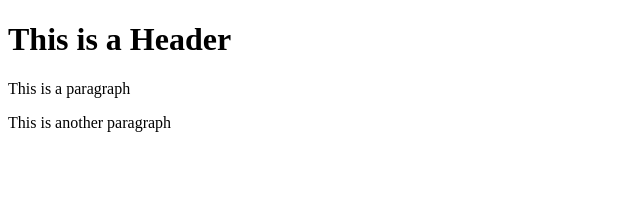
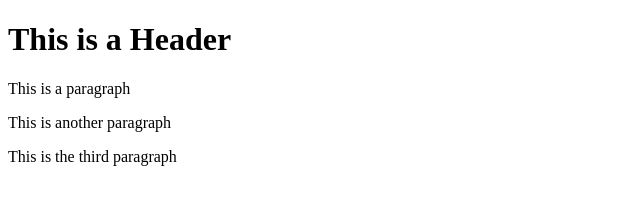
Before and after one commit to Markolito/gitTest, a plain HTML site: page index.html in a window 1280 px wide. Shown: the whole page, without its empty margins (0-640 px from the left). Drawn offline with Linux system fonts and the light colour scheme.

Commit message:
Third commit

```diff
--- a/index.html
+++ b/index.html
@@ -4,5 +4,6 @@
         <h1>This is a Header</h1>
         <p>This is a paragraph</p>
         <p>This is another paragraph</p>
+        <p>This is the third paragraph</p>
     </body>
 </html>
```
